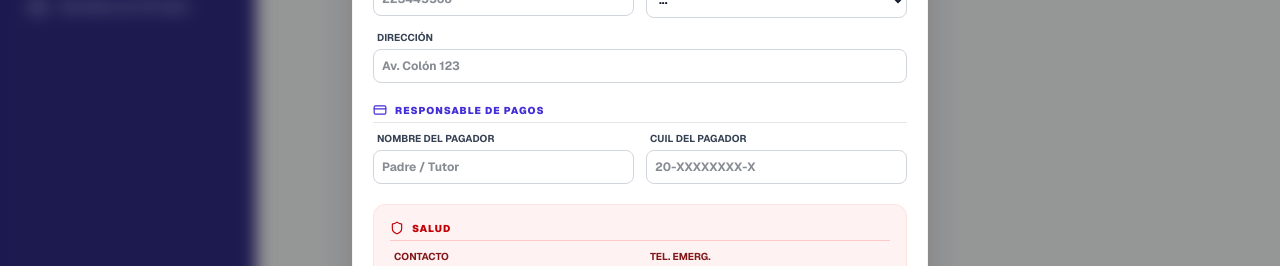
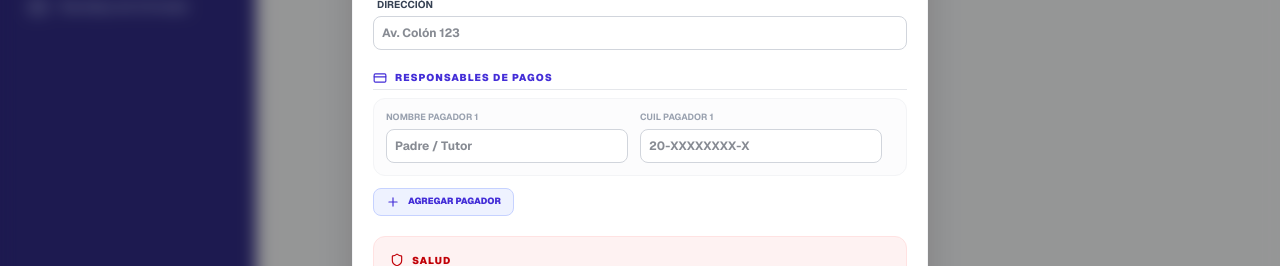
Before and after one commit to murakamifranco-code/Club-La-Cantera, a Next.js app: page /admin/players in a window 1280 px wide. Both pictures are taken after a click on the button "Nuevo Socio". Shown: the part 344-610 px from the top of the page. Built offline with nearby package versions, Linux system fonts and the light colour scheme; no server answers; the database is empty.

Commit message:
feat: gestión dinámica de múltiples pagadores en admin socios

```diff
--- a/src/app/admin/players/page.tsx
+++ b/src/app/admin/players/page.tsx
@@ -1,7 +1,7 @@
 'use client'
 import { useEffect, useState } from 'react'
 import { supabase } from '../../../lib/supabaseClient'
-import { Search, UserPlus, Edit2, Loader2, DollarSign, X, ArrowDownCircle, ArrowUpCircle, UserCheck, Info, FileText, ShieldCheck, User, Shield, CheckCircle, Filter, Download, CreditCard } from 'lucide-react'
+import { Search, UserPlus, Edit2, Loader2, DollarSign, X, ArrowDownCircle, ArrowUpCircle, UserCheck, Info, FileText, ShieldCheck, User, Shield, CheckCircle, Filter, Download, CreditCard, Plus, Trash2 } from 'lucide-react'
 import { parseISO, format } from 'date-fns'
 import { es } from 'date-fns/locale'
 
@@ -43,9 +43,11 @@ export default function PlayersPage() {
   const [formData, setFormData] = useState({
     name: '', email: '', cuil: '', phone: '', address: '',
     birth_date: '', gender: '', medical_notes: '',
-    emergency_contact: '', emergency_contact_name: '',
-    payer_name: '', payer_cuil: ''
+    emergency_contact: '', emergency_contact_name: ''
   })
+
+  // ESTADO PARA PAGADORES DINÁMICOS
+  const [payers, setPayers] = useState<{ name: string; cuil: string }[]>([{ name: '', cuil: '' }])
 
   const fetchPlayers = async () => {
     try {
@@ -138,6 +140,26 @@ export default function PlayersPage() {
     return `Mayores`
   }
 
+  // FUNCIONES DINÁMICAS PAGADORES
+  const handleAddPayer = () => setPayers([...payers, { name: '', cuil: '' }])
+  const handleRemovePayer = (index: number) => {
+    if (payers.length > 1) setPayers(payers.filter((_, i) => i !== index))
+  }
+  const handlePayerChange = (index: number, field: 'name' | 'cuil', value: string) => {
+    const newPayers = [...payers]
+    newPayers[index][field] = field === 'cuil' ? formatCuil(value) : value
+    setPayers(newPayers)
+  }
+
+  const formatCuil = (val: string) => {
+    let value = val.replace(/\D/g, "");
+    if (value.length > 11) value = value.slice(0, 11);
+    let formatted = value;
+    if (value.length > 2) formatted = `${value.slice(0, 2)}-${value.slice(2)}`;
+    if (value.length > 10) formatted = `${formatted.slice(0, 11)}-${value.slice(10, 11)}`;
+    return formatted;
+  }
+
   const openModal = (player?: Player) => {
     if (player) {
       const dbGender = (player.gender || "").toLowerCase();
@@ -151,12 +173,21 @@ export default function PlayersPage() {
         name: player.name || '', email: player.email || '', cuil: player.cuil || '',
         phone: player.phone || '', address: player.address || '', birth_date: player.birth_date || '',
         gender: selectedGender, medical_notes: player.medical_notes || '',
-        emergency_contact: player.emergency_contact || '', emergency_contact_name: player.emergency_contact_name || '',
-        payer_name: player.payer_name || '', payer_cuil: player.payer_cuil || ''
+        emergency_contact: player.emergency_contact || '', emergency_contact_name: player.emergency_contact_name || ''
       })
+
+      // PARSEAR PAGADORES
+      if (player.payer_name) {
+        const names = player.payer_name.split(' / ')
+        const cuils = (player.payer_cuil || "").split(' / ')
+        setPayers(names.map((n, i) => ({ name: n, cuil: cuils[i] || '' })))
+      } else {
+        setPayers([{ name: '', cuil: '' }])
+      }
     } else {
       setEditingPlayer(null)
-      setFormData({ name: '', email: '', cuil: '', phone: '', address: '', birth_date: '', gender: '', medical_notes: '', emergency_contact: '', emergency_contact_name: '', payer_name: '', payer_cuil: '' })
+      setFormData({ name: '', email: '', cuil: '', phone: '', address: '', birth_date: '', gender: '', medical_notes: '', emergency_contact: '', emergency_contact_name: '' })
+      setPayers([{ name: '', cuil: '' }])
     }
     setIsModalOpen(true)
   }
@@ -171,7 +202,17 @@ export default function PlayersPage() {
       }
 
       const calculatedCategory = getCategory(formData.birth_date);
-      const dataToSave = { ...formData, category: calculatedCategory };
+
+      // UNIFICAR PAGADORES
+      const combinedNames = payers.map(p => p.name).filter(n => n !== "").join(' / ')
+      const combinedCuils = payers.map(p => p.cuil).filter(c => c !== "").join(' / ')
+
+      const dataToSave = {
+        ...formData,
+        category: calculatedCategory,
+        payer_name: combinedNames || null,
+        payer_cuil: combinedCuils || null
+      };
 
       if (editingPlayer) {
         await supabase.from('users').update(dataToSave).eq('id', editingPlayer.id)
@@ -453,7 +494,7 @@ export default function PlayersPage() {
       )}
 
       {isModalOpen && (
-        <div className="fixed inset-0 z-50 flex items-center justify-center bg-black/40 backdrop-blur-sm p-4 overflow-y-auto text-left">
+        <div className="fixed inset-0 z-50 flex items-center justify-center bg-black/40 backdrop-blur-sm p-4 overflow-y-auto">
           <div className="w-full max-w-xl rounded-2xl bg-white shadow-2xl overflow-hidden border border-gray-100">
             <div className="p-4 border-b flex justify-between items-center bg-gray-50">
               <h2 className="text-lg font-black text-gray-900 uppercase italic tracking-tight">{editingPlayer ? 'Editar Socio' : 'Nuevo Socio'}</h2>
@@ -483,7 +524,7 @@ export default function PlayersPage() {
                     <div className="grid grid-cols-2 gap-3">
                       <div className="space-y-1">
                         <label className="block text-[10px] font-bold text-gray-700 uppercase ml-1">CUIL (Único)</label>
-                        <input required type="text" placeholder="20-44667874-5" className="w-full p-2 border border-gray-300 rounded-lg font-bold text-xs text-gray-900 outline-none focus:ring-1 focus:ring-indigo-500 transition bg-white" value={formData.cuil} onChange={e => setFormData({...formData, cuil: e.target.value})} />
+                        <input required type="text" placeholder="20-44667874-5" className="w-full p-2 border border-gray-300 rounded-lg font-bold text-xs text-gray-900 outline-none focus:ring-1 focus:ring-indigo-500 transition bg-white" value={formData.cuil} onChange={e => setFormData({...formData, cuil: formatCuil(e.target.value)})} />
                       </div>
                       <div className="space-y-1">
                         <label className="block text-[10px] font-bold text-gray-700 uppercase ml-1">Nacimiento</label>
@@ -512,19 +553,32 @@ export default function PlayersPage() {
                   </div>
               </div>
 
+              {/* SECCIÓN RESPONSABLE DE PAGOS DINÁMICA */}
               <div>
                   <div className="mb-2 border-b border-gray-200 pb-1 flex items-center gap-2">
-                    <h3 className="text-[10px] font-black text-indigo-700 uppercase tracking-widest flex items-center gap-2"><CreditCard size={14}/> Responsable de Pagos</h3>
+                    <h3 className="text-[10px] font-black text-indigo-700 uppercase tracking-widest flex items-center gap-2"><CreditCard size={14}/> Responsables de Pagos</h3>
                   </div>
-                  <div className="grid grid-cols-2 gap-3">
-                    <div className="space-y-1">
-                      <label className="block text-[10px] font-bold text-gray-700 uppercase ml-1">Nombre del Pagador</label>
-                      <input type="text" placeholder="Padre / Tutor" className="w-full p-2 border border-gray-300 rounded-lg font-bold text-xs text-gray-900 outline-none focus:ring-1 focus:ring-indigo-500 transition bg-white" value={formData.payer_name} onChange={e => setFormData({...formData, payer_name: e.target.value})} />
-                    </div>
-                    <div className="space-y-1">
-                      <label className="block text-[10px] font-bold text-gray-700 uppercase ml-1">CUIL del Pagador</label>
-                      <input type="text" placeholder="20-XXXXXXXX-X" className="w-full p-2 border border-gray-300 rounded-lg font-bold text-xs text-gray-900 outline-none focus:ring-1 focus:ring-indigo-500 transition bg-white" value={formData.payer_cuil} onChange={e => setFormData({...formData, payer_cuil: e.target.value})} />
-                    </div>
+                  <div className="space-y-3">
+                      {payers.map((p, index) => (
+                        <div key={index} className="grid grid-cols-1 md:grid-cols-[1fr_1fr_auto] gap-3 items-end bg-gray-50/50 p-3 rounded-xl border border-gray-100">
+                          <div className="space-y-1">
+                            <label className="block text-[9px] font-bold text-gray-400 uppercase">Nombre Pagador {index + 1}</label>
+                            <input type="text" placeholder="Padre / Tutor" className="w-full p-2 border border-gray-300 rounded-lg font-bold text-xs text-gray-900 outline-none focus:ring-1 focus:ring-indigo-500 transition bg-white" value={p.name} onChange={e => handlePayerChange(index, 'name', e.target.value)} />
+                          </div>
+                          <div className="space-y-1">
+                            <label className="block text-[9px] font-bold text-gray-400 uppercase">CUIL Pagador {index + 1}</label>
+                            <input type="text" placeholder="20-XXXXXXXX-X" className="w-full p-2 border border-gray-300 rounded-lg font-bold text-xs text-gray-900 outline-none focus:ring-1 focus:ring-indigo-500 transition bg-white" value={p.cuil} onChange={e => handlePayerChange(index, 'cuil', e.target.value)} />
+                          </div>
+                          {payers.length > 1 && (
+                            <button type="button" onClick={() => handleRemovePayer(index)} className="p-2 bg-red-50 text-red-500 rounded-lg hover:bg-red-100 transition">
+                              <Trash2 size={16}/>
+                            </button>
+                          )}
+                        </div>
+                      ))}
+                      <button type="button" onClick={handleAddPayer} className="flex items-center gap-2 px-3 py-1.5 bg-indigo-50 text-indigo-700 rounded-lg font-black text-[9px] uppercase hover:bg-indigo-100 transition border border-indigo-200">
+                        <Plus size={14}/> Agregar pagador
+                      </button>
                   </div>
               </div>
 
```
